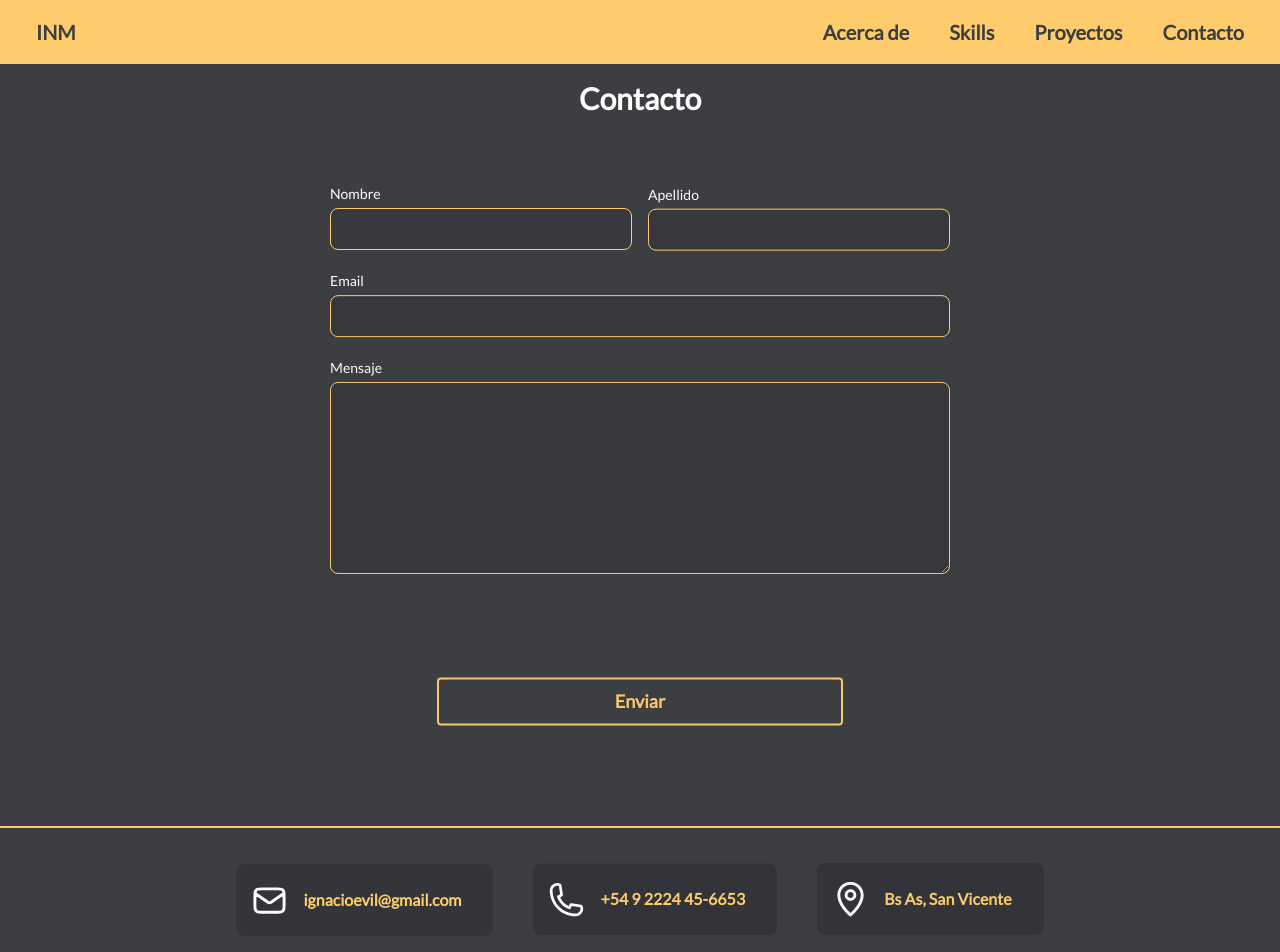
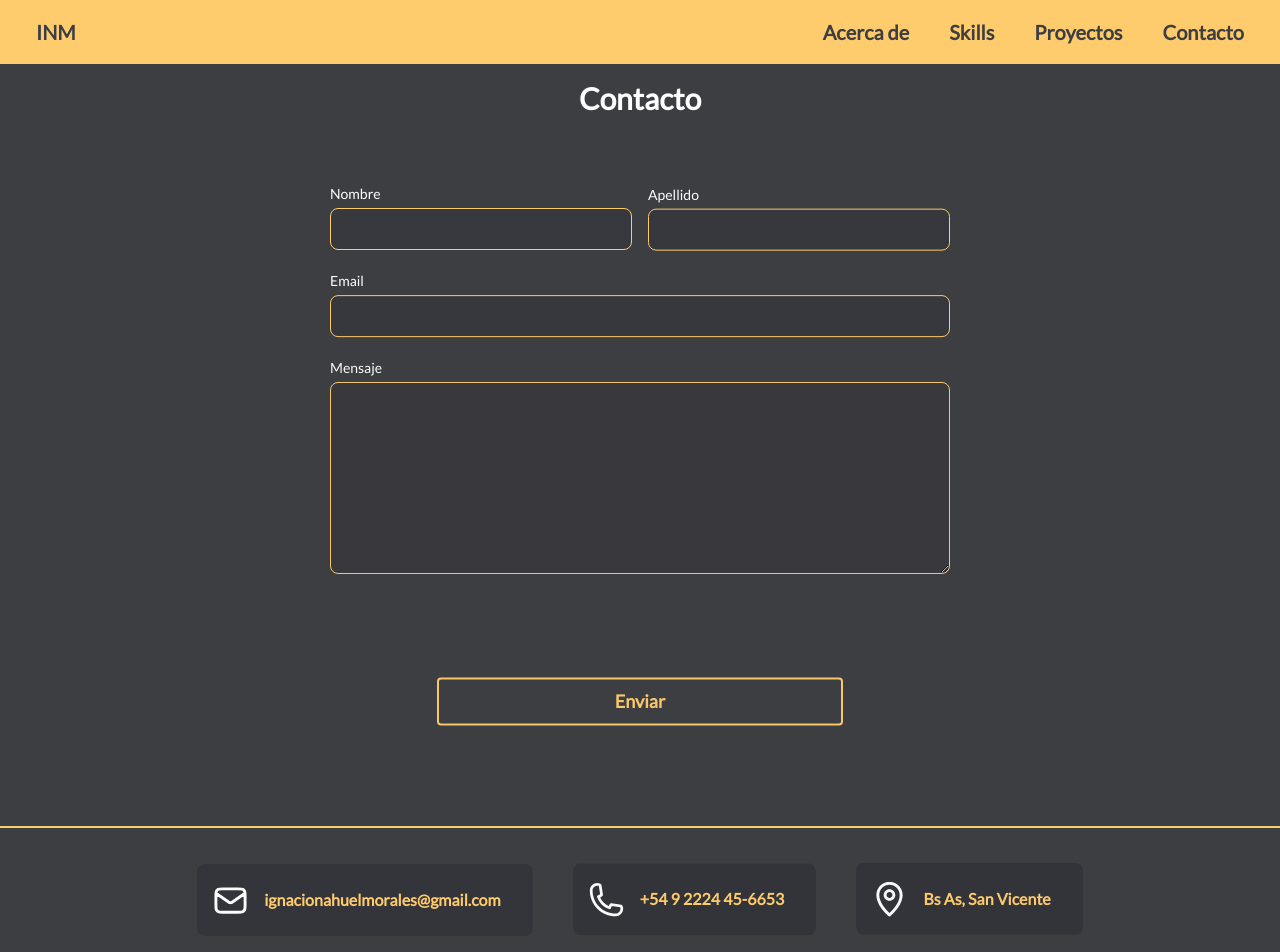
Before and after one commit to Nacho35/mi-portfolio, a React (Create React App) app: page /form in a window 1280 px wide. Shown: the top 952 px of the page. Built offline with nearby package versions, Linux system fonts and the light colour scheme; what tw-elements would draw is missing.

Commit message:
cambio de email en footer

```diff
--- a/src/components/Footer.js
+++ b/src/components/Footer.js
@@ -27,7 +27,7 @@ const Footer = () => {
 						className="flex flex-row items-center py-4 px-4 bg-mate rounded-lg">
 						<img src={mail} alt="email" width="35px" />
 						<h2 className="flex font-lato cursor-default font-semibold text-gold hover:text-white py-2 mx-1 md:mx-2 lg:mx-4">
-              ignacioevil@gmail.com
+							ignacionahuelmorales@gmail.com
 						</h2>
 					</motion.div>
 				</div>
```
Lines whose indentation alone changed are shown as unchanged.
